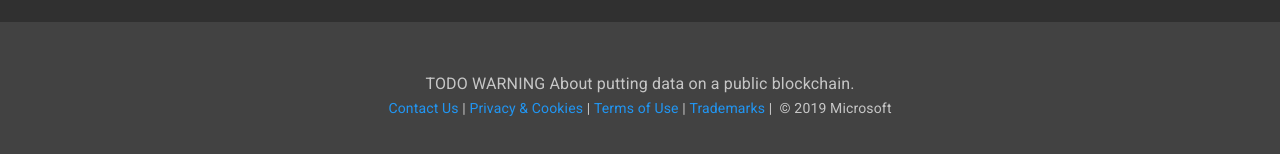
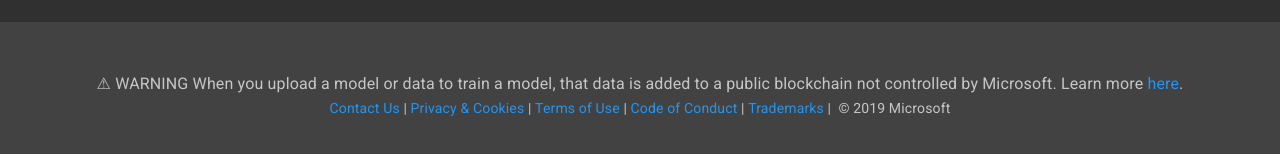
Before and after one commit to microsoft/0xDeCA10B, a React (Create React App) app in the folder demo/client/: page /model in a window 1280 px wide. Shown: the part 634-788 px from the top of the page. Built offline with nearby package versions, Linux system fonts and the light colour scheme; no server answers.

Commit message:
demo: Set up footer.

```diff
--- a/demo/client/src/Footer.js
+++ b/demo/client/src/Footer.js
@@ -19,24 +19,22 @@ class Footer extends React.Component {
     return (
       <footer className={classes.footer}>
         <Typography variant="subtitle1" color="textSecondary" align="center">
-          TODO WARNING About putting data on a public blockchain.
+          {/* TODO Make sure CELA validates this text. */}
+          ⚠ WARNING When you upload a model or data to train a model, that data is added to a public blockchain not controlled by Microsoft.
+          Learn more <Link href='/about'>here</Link>.
         </Typography>
         <Typography variant="body2" color="textSecondary" align="center">
-          <Link to="https://go.microsoft.com/?linkid=2028325">Contact Us</Link>
+          <Link href='https://go.microsoft.com/?linkid=2028325' target='_blank'>Contact Us</Link>
           &nbsp;|&nbsp;
-          <Link to="https://go.microsoft.com/fwlink/?LinkId=521839">{"Privacy & Cookies"}</Link>
+          <Link href='https://go.microsoft.com/fwlink/?LinkId=521839' target='_blank'>Privacy {"&"} Cookies</Link>
           &nbsp;|&nbsp;
-          <Link to="https://go.microsoft.com/fwlink/?LinkID=246338">Terms of Use</Link>
+          <Link href='https://go.microsoft.com/fwlink/?LinkID=246338' target='_blank'>Terms of Use</Link>
           &nbsp;|&nbsp;
-          {/* Waiting for CELA to say if a Code of Conduct is needed. */}
-          {/* <Link>Code of Conduct</Link>
-          &nbsp;|&nbsp; */}
-          <Link to="https://go.microsoft.com/fwlink/?LinkId=506942">Trademarks</Link>
+          <Link href='/about' target='_blank'>Code of Conduct</Link>
+          &nbsp;|&nbsp;
+          <Link href='https://go.microsoft.com/fwlink/?LinkId=506942' target='_blank'>Trademarks</Link>
           &nbsp;|&nbsp;
           © {new Date().getFullYear()} Microsoft
-        </Typography>
-        <Typography variant="body2" color="textSecondary" align="center">
-          {/* TODO Microsoft logo */}
         </Typography>
       </footer>
     )
```
